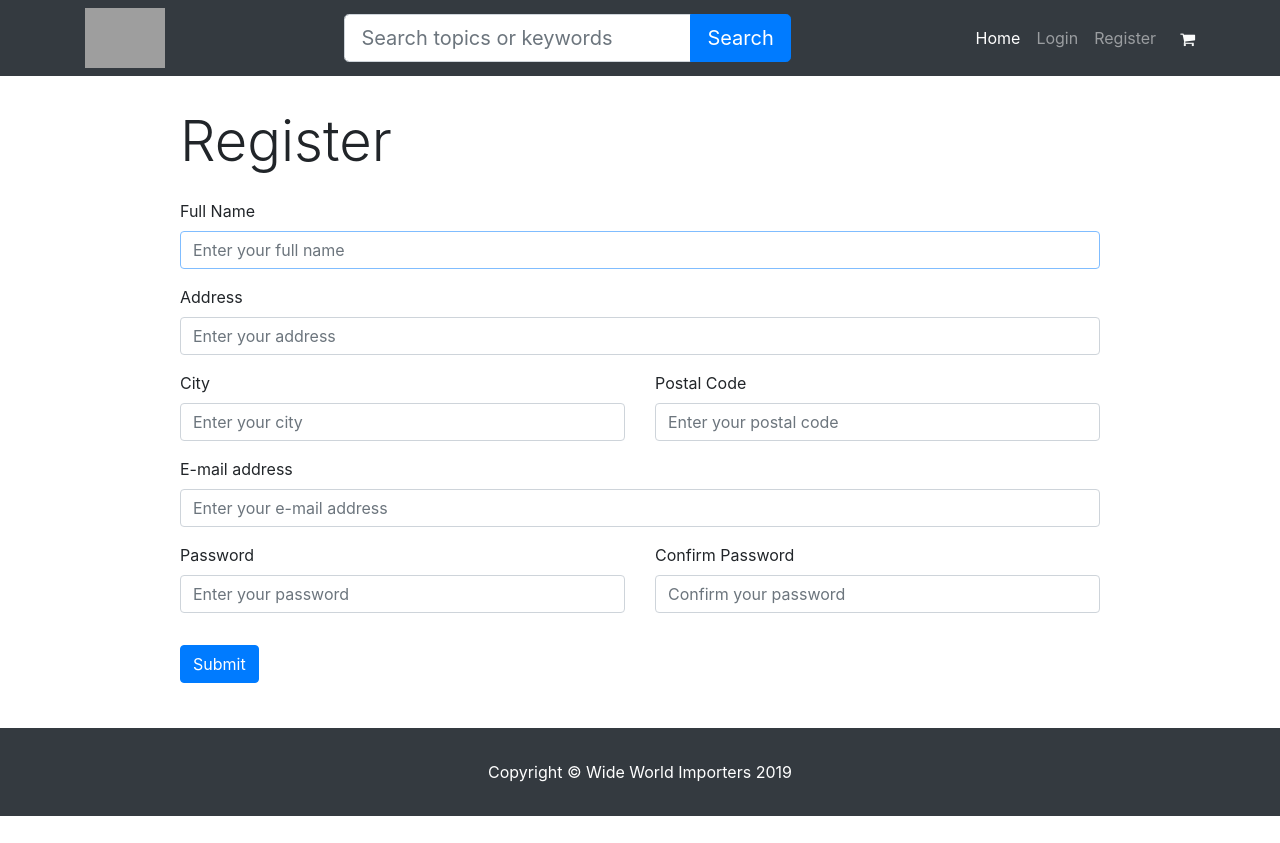
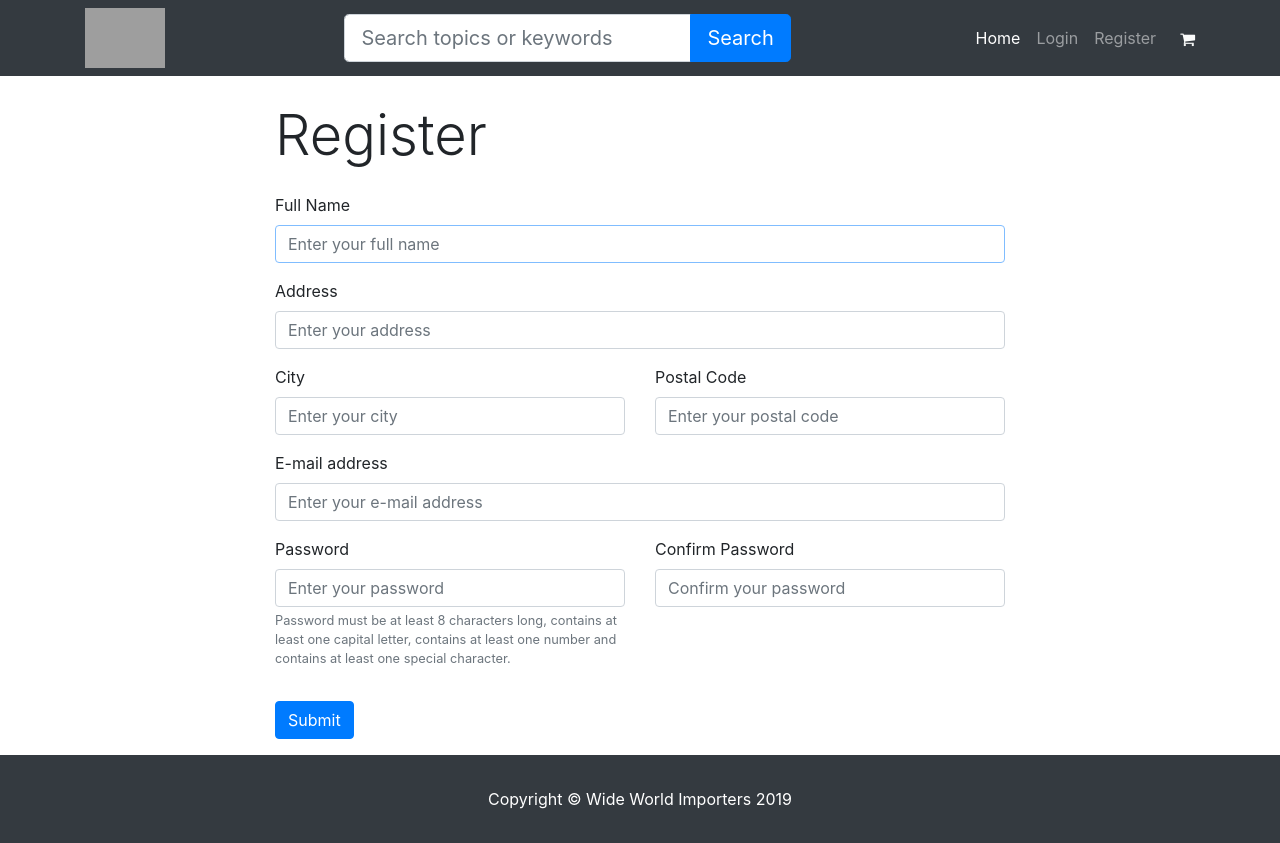
Before and after one commit to markwierda/wide-world-importers, a PHP site: page /wide-world-importers/register.php in a window 1280 px wide. Before the commit the page ends 816 px from the top, so only its background shows below. Run offline with PHP 8.4, Linux system fonts and the light colour scheme; tables that the repository leaves empty or names only in its code hold one stand-in row (values such as "Sample post"); some libraries are stand-ins or nearby versions; grey boxes are pictures that could not be loaded.

Commit message:
Password validation

```diff
--- a/functions/register.php
+++ b/functions/register.php
@@ -10,20 +10,33 @@ function validateRegistration($form) {
 
 	if (isValidRecaptchaResponse($form['g-recaptcha-response'])) {
 		foreach ($form as $key => $value) {
-			if (empty($value)) {
-				$key = ucwords(str_replace('_', ' ', $key));
-				$errors[$key] = 'The <b>' . $key . '</b> field cannot be empty, please try again.';
-			}
+		    // Check empty values
+            if (empty($value)) {
+                $key = ucwords(str_replace('_', ' ', $key));
+                $errors[$key] = 'The <b>' . $key . '</b> field cannot be empty, please try again.';
+            }
+
+            // Check if values not longer than 45 characters
+		    if (strlen($value) > 45 && $key !== 'g-recaptcha-response') {
+                $errors[$key] = 'The <b>' . $key . '</b> field cannot longer than 45 characters, please try again.';
+            }
 		}
 
+		// Validate email
         if (!filter_var($form['email'], FILTER_VALIDATE_EMAIL))
             $errors['email'] = 'The specified <b>e-mail address</b> is not a valid e-mail address, please try again.';
 
+		// Check if user already exist
         if (checkIfUserAlreadyExist($form['email']))
             $errors['email'] = 'The specified <b>e-mail address</b> is already registered, try a different e-mail address.';
 
+        // Check if password is confirmed
         if ($form['password'] !== $form['confirm_password'])
-            $errors['password'] = 'The specified <b>passwords</b> do not match, please try again.';
+            $errors['confirm_password'] = 'The specified <b>passwords</b> do not match, please try again.';
+
+        // Validate password
+        if (strlen($form['password']) < 8 || preg_match('/[A-Z]/', $form['password']) < 1 || preg_match('/[A-Z]/', $form['password']) < 1 || preg_match('/[!@#$%^&*(),.?":{}|<>]/', $form['password']) < 1)
+            $errors['password'] = 'The specified <b>password</b> must be at least 8 characters long, contains at least one capital letter, contains at least one number and contains at least one special character. Please try again.';
 
         if (!empty($errors))
 			return $errors;
--- a/register.php
+++ b/register.php
@@ -27,7 +27,7 @@ if ($_POST) {
 
     <div class="row justify-content-center">
 
-        <div class="col-lg-10">
+        <div class="col-lg-8">
 
         	<h1 class="display-4 my-4">Register</h1>
 
@@ -42,41 +42,42 @@ if ($_POST) {
         	<form method="POST" action="register.php">
   				<div class="form-group">
 	    			<label for="name">Full Name</label>
-				    <input type="text" class="form-control" id="name" name="name" placeholder="Enter your full name" required autofocus value="<?php echo isset($_POST['name']) ? $_POST['name'] : ''; ?>">
+				    <input type="text" class="form-control" id="name" name="name" placeholder="Enter your full name" required maxlength="45" autofocus value="<?php echo isset($_POST['name']) ? $_POST['name'] : ''; ?>">
 			  	</div>
 	  			<div class="form-group">
 	    			<label for="adress">Address</label>
-				    <input type="text" class="form-control" id="address" name="address" placeholder="Enter your address" required value="<?php echo isset($_POST['address']) ? $_POST['address'] : ''; ?>">
+				    <input type="text" class="form-control" id="address" name="address" placeholder="Enter your address" required maxlength="45" value="<?php echo isset($_POST['address']) ? $_POST['address'] : ''; ?>">
 				</div>
 			  	<div class="row">
 			  		<div class="col-md-6">
 					  	<div class="form-group">
 			    			<label for="city">City</label>
-						    <input type="text" class="form-control" id="city" name="city" placeholder="Enter your city" required value="<?php echo isset($_POST['city']) ? $_POST['city'] : ''; ?>">
+						    <input type="text" class="form-control" id="city" name="city" placeholder="Enter your city" required maxlength="45" value="<?php echo isset($_POST['city']) ? $_POST['city'] : ''; ?>">
 					  	</div>
 					</div>
 			  		<div class="col-md-6">
 					  	<div class="form-group">
 			    			<label for="postal">Postal Code</label>
-						    <input type="text" class="form-control" id="postal" name="postal" placeholder="Enter your postal code" required value="<?php echo isset($_POST['city']) ? $_POST['city'] : ''; ?>">
+						    <input type="text" class="form-control" id="postal" name="postal" placeholder="Enter your postal code" required maxlength="45" value="<?php echo isset($_POST['city']) ? $_POST['city'] : ''; ?>">
 					  	</div>
 			  		</div>
 			  	</div>
 			  	<div class="form-group">
 	    			<label for="email">E-mail address</label>
-				    <input type="email" class="form-control" id="email" name="email" placeholder="Enter your e-mail address" required value="<?php echo isset($_POST['email']) ? $_POST['email'] : ''; ?>">
+				    <input type="email" class="form-control" id="email" name="email" placeholder="Enter your e-mail address" required maxlength="45" value="<?php echo isset($_POST['email']) ? $_POST['email'] : ''; ?>">
 			  	</div>
 			  	<div class="row">
 			  		<div class="col-md-6">
 				  		<div class="form-group">
 			    			<label for="password">Password</label>
-						    <input type="password" class="form-control" id="password" name="password" placeholder="Enter your password" required>
-					  	</div>
+						    <input type="password" class="form-control" id="password" name="password" aria-describedby="passwordHelp" placeholder="Enter your password" required maxlength="45">
+                            <small id="passwordHelp" class="form-text text-muted">Password must be at least 8 characters long, contains at least one capital letter, contains at least one number and contains at least one special character.</small>
+                        </div>
 			  		</div>
 			  		<div class="col">
 	  				  	<div class="form-group">
 			    			<label for="confirm_password">Confirm Password</label>
-						    <input type="password" class="form-control" id="confirm_password" name="confirm_password" placeholder="Confirm your password" required>
+						    <input type="password" class="form-control" id="confirm_password" name="confirm_password" placeholder="Confirm your password" required maxlength="45">
 			  			</div>
 			  		</div>
 			  	</div>
```
